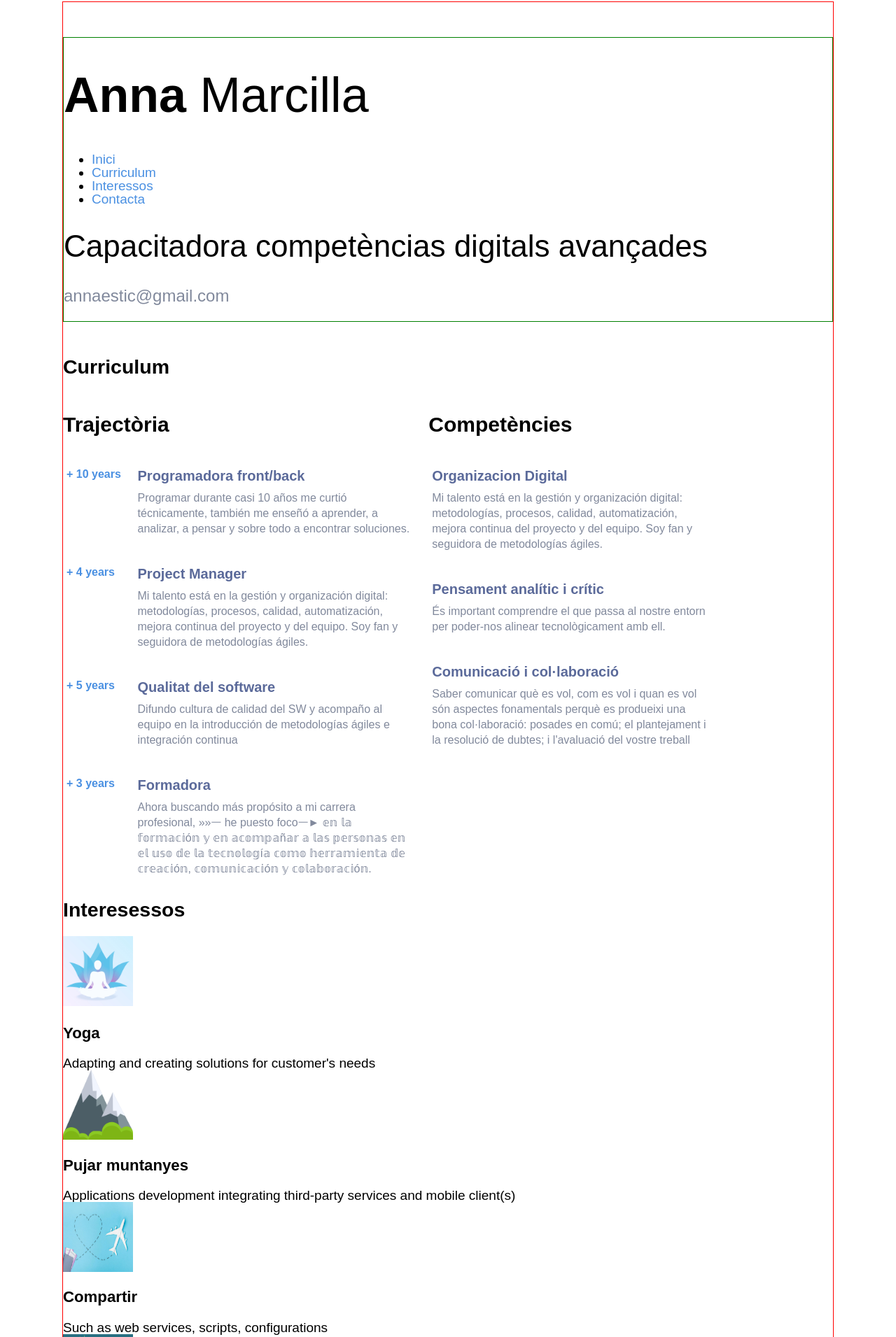
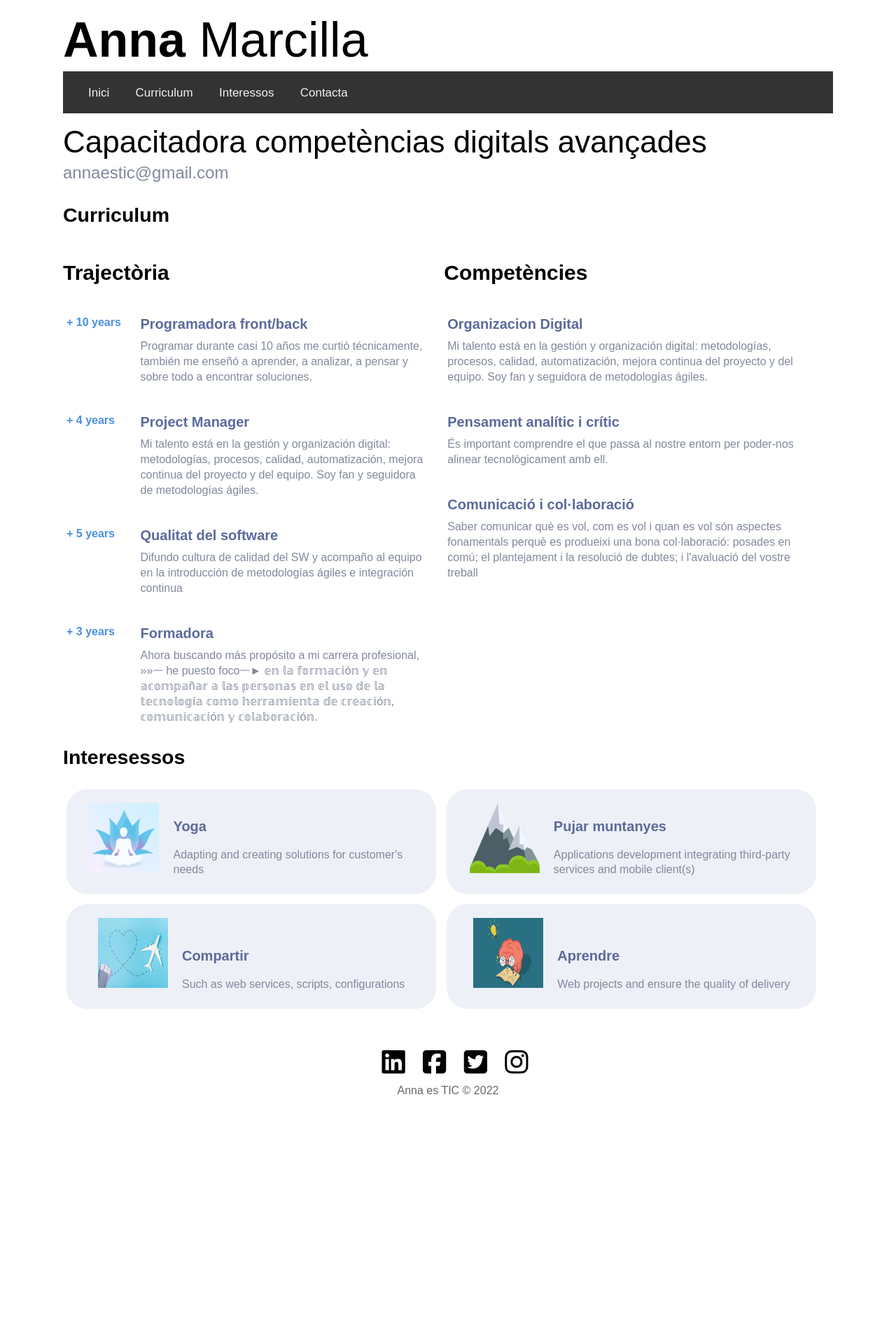
Before and after one commit to annaesticprofe/ada01, a plain HTML site: page web/versio02-css/index.html in a window 1280 px wide. Shown: the part 28-1939 px from the top of the page at 70% size. After the commit the page ends 1695 px from the top, so only its background shows below. Drawn offline with Linux system fonts and the light colour scheme.

Commit message:
amb css avançat

```diff
--- a/web/versio 04/css/styles.css
+++ b/web/versio 04/css/styles.css
@@ -58,7 +58,6 @@ h1.name {
 
 
 /*CV trajectoria i competències */
-
 .sections {
 	/* PEr ficar el contingut TRajectoria + Competencies */
 	display: inline-block;
--- /dev/null
+++ b/web/versio02-css/css/menu.css
@@ -0,0 +1,31 @@
+/* Add a black background color to the top navigation */
+.topnav {
+  background-color: #333;
+  border: 0px solid yellow;
+  height: 20px;
+  padding: 20px;
+  margin-bottom: 10px auto;
+  margin-top: 0px;
+}
+
+.topnav li {
+  border: 0px solid red;
+  display: inline;
+}
+
+/* Style the links inside the navigation bar */
+.topnav a {
+  /* float: left; */
+  /* display: block; */
+  color: #f2f2f2;
+  text-align: center;
+  padding: 14px 16px;
+  text-decoration: none;
+  font-size: 17px;
+}
+
+/* Change the color of links on hover */
+.topnav a:hover {
+  background-color: #ddd;
+  color: black;
+}
--- /dev/null
+++ b/web/versio02-css/css/peu.css
@@ -0,0 +1,23 @@
+.item.social {
+    /* border: solid; */
+    text-align: center;
+    padding: 50px;
+}
+
+.item.social>a {
+    margin-left: 20px;
+    margin-top: 52px;
+    color: black;
+    size: "fa-10x";
+}
+
+.item.social>a:hover {
+    opacity: 0.7;
+}
+
+.copyright {
+    margin-top: 14px;
+    margin-bottom: 0;
+    font-size: 16px;
+    opacity: 0.6;
+}
--- a/web/versio02-css/css/styles.css
+++ b/web/versio02-css/css/styles.css
@@ -21,13 +21,11 @@ a {
 /* Styles pel contenidor principal  */
 /************************************/
 .container {
-    border: 1px solid red;
+    border: 0px solid red;
     /* Maxima amplada 1100 pixels  */
     max-width: 1100px;
     /* Fiquem marge superior  */
-    margin: 30px auto;
-    /* establim alçada automàtica*/
-    height: auto;
+    margin: 50px auto;
 }
 
 
@@ -35,40 +33,51 @@ a {
 /* Styles per la capsalera  */
 /****************************/
 .hero {
-    border: 1px solid green;
-    margin: 50px auto;
-    position: relative;
+    border: 0px solid green;
+    margin: 0px;
+    padding-bottom: 10px;
+    height: auto;
 }
 
 /* Styles del nom  */
 h1.name {
+    border: 0px solid red;
     font-size: 70px;
     font-weight: 300;
+    margin: 0px;
+    padding-bottom: 10px;
 }
 
 /* capçalera perfil profesional */
 .lead {
+    border: 0px solid red;
     font-size: 44px;
     font-weight: 300;
+    margin: 0px;
+    padding: 0px;
+    padding-bottom: 10px;
 }
 
 /* capçalera email */
 .email {
+    border: 0px solid red;
     font-size: 24px;
     font-weight: 300;
     color: #81899C;
+    margin: 0px;
+    padding: 0px;
 }
 
 /*********************************/
-/* CV trajectoria i competències */
+/* CV competencies i competències */
 /*********************************/
 .sectionsCV {
-    /* PEr ficar el contingut TRajectoria + Competencies */
+    /* PEr ficar el contingut competencies + Competencies */
     border: 0px solid blue;
     /* inline-block: permet establir una amplada i una alçada a l'element. */
     display: inline-block;
     vertical-align: top;
-    width: 47%;
+    width: 49%;
     height: 700px;
 }
 
@@ -111,8 +120,6 @@ h1.name {
     margin-bottom: 8px;
 }
 
-
-
 .list-trajectoria span {
     font-size: 16px;
     color: #81899C;
@@ -120,32 +127,184 @@ h1.name {
 
 }
 
-/* interessos  */
-.card {
-    width: 47.9%;
-    height: 150px;
+
+.list-competencies {
+    border: 0px solid purple;
+    margin: 20px 5px;
+    vertical-align: top;
+}
+
+.list-competencies div {
+    border: 0px solid green;
+    display: inline-block;
+    vertical-align: top;
+    width: 100%;
+}
+
+.list-competencies h3 {
+    border: 0px solid purple;
+    font-size: 20px;
+    font-weight: 600;
+    color: #5B6A9A;
+    line-height: 26px;
+    margin-bottom: 8px;
+}
+
+.list-competencies span {
+    font-size: 16px;
+    color: #81899C;
+    line-height: 22px;
+}
+
+
+/* INTERESSOS  */
+
+.contenidor-interessos {
+    border: 0px solid purple;
+    /* height: auto;   */
+       max-width: 1100px;
+    /* display: block; */
+}
+
+.interes {
+    border: 0px solid green;
+    display: inline-block;
+    width: 48%;
+    height: 130px;
     background-color: #EEF0F7;
-    display: inline-block;
     margin: 7px 5px;
     vertical-align: top;
     border-radius: 30px;
     text-align: center;
-    padding-top: 20px
+    padding-top: 20px;
 }
 
-
-/* INTERESSOS  */
-.cards {
-    /* 	height: auto; */
-    /* max-width: 1120px; */
-    display: block;
-    margin-top: 280px;
-}
-
-
-.card-active,
-.card:hover {
+.interes-active,
+.interes:hover {
     background-color: #fff;
     box-shadow: 0px 5px 50px -8px #ddd;
     cursor: pointer;
 }
+
+/* iCONES DELS INTERESSOS */
+.interes-banner {
+    border: 0px solid blue;
+    display: inline-block;
+    max-width: 160px;
+}
+
+/* .interes-banner span {
+	font-size: 35px;
+	font-weight: 300;
+	color: #5B6A9A;
+	vertical-align: top;
+} */
+
+/* .skill-level h2 {
+	font-size: 95px;
+	font-weight: 300;
+	display: inline-block;
+	vertical-align: top;
+	color: #5B6A9A;
+ 	letter-spacing: -5px;
+} */
+
+.interes-descripcio {
+    border: 0px solid yellow;
+    display: inline-block;
+    max-width: 65%;
+    text-align: left;
+    /* margin-top: 15px; */
+    margin-left: 15px;
+}
+
+.interes-descripcio h3 {
+    border: 0px solid pink;
+    font-size: 20px;
+    font-weight: 800;
+    color: #5B6A9A;
+
+}
+
+.interes-descripcio span {
+    border: 0px solid black;
+    color: #81899C;
+    line-height: 20px;
+    font-size: 16px;
+}
+
+/* Media queries*/
+
+/* tablet :horizontal */
+@media(max-width: 992px) {
+    .sectionsCV {
+        width: 47%;
+        height: 780px;
+    }
+
+	.container {
+		padding: 15px;
+		margin: 0px auto;
+	}
+
+ 	.contenidor-interessos {
+        margin-top: 10px;
+        max-width: 1000px;
+	}
+
+}
+
+/* tablet :vertical */
+@media(max-width: 768px) {
+    .sectionsCV {
+        height: 850px;
+    }
+
+/*     .contenidor-interessos {
+        margin-top: 10px;
+        max-width: 1000px;
+	}  */
+
+
+}
+
+/* mobil :horitzontal/vertical */
+@media(max-width: 768px) {
+    .sectionsCV {
+        display: block;
+        width: 100%;
+        height: auto;
+    }
+
+    .contenidor-interessos {
+        border: 1px solid purple;
+    }
+
+    .interes {
+        border: 1px solid green;
+        display: block;
+        width: 70%;
+        margin-bottom: 30px;
+    }
+
+}
+
+
+/* @media(max-width: 425px) {
+    .lead {
+		margin-top: 15px;
+		font-size: 20px;
+		line-height: 28px;
+	}
+
+	.container {
+		margin: 0px;
+		padding: 0 15px;
+	}
+
+	h1.name {
+		font-size: 40px;
+	}
+
+
+} */
--- a/web/versio02-css/index.html
+++ b/web/versio02-css/index.html
@@ -6,6 +6,9 @@
 	<meta charset="UTF-8">
 	<meta name="viewport" content="width=device-width, initial-scale=1.0">
 	<link rel="stylesheet" href="css/styles.css">
+	<link rel="stylesheet" href="css/peu.css">
+	<link rel="stylesheet" href="css/menu.css">
+	<script src="https://kit.fontawesome.com/7ac73c8bbe.js" crossorigin="anonymous"></script>
 </head>
 
 <body>
@@ -13,19 +16,18 @@
 		<!-- capçalera -->
 		<header class="hero">
 			<h1 class="name"><strong>Anna</strong> Marcilla</h1>
-			<div>
-				<ul>
-					<li><a href=""><span>Inici</a></li>
-					<li><a href="#cv"><span>Curriculum</a></li>
-					<li><a href="#interes"><span>Interessos</a></li>
-					<li><a href="contacta.html"><span>Contacta</a></li>
-				</ul>
-			</div>
+			<ul class="topnav" id="myTopnav">
+				<li><a href=""><span>Inici</a></li>
+				<li><a href="#cv"><span>Curriculum</a></li>
+				<li><a href="#interes"><span>Interessos</a></li>
+				<li><a href="contacta.html"><span>Contacta</a></li>
+			</ul>
 			<h2 class="lead">Capacitadora competèncias digitals avançades</h2>
 			<h3 class="email">annaestic@gmail.com</h3>
 		</header>
 
-		<!-- section: trajectoria -->
+
+		<!-- section: competencies -->
 		<section>
 			<a name="cv"></a>
 			<h1>Curriculum </h1>
@@ -35,18 +37,18 @@
 			<p class="section-title">Trajectòria</p>
 			<div class="list-trajectoria">
 				<span class="exp">+ 10 years</span>
-				<div >
+				<div>
 					<h3>Programadora front/back</h3>
-					<span >Programar durante casi 10 años me curtió técnicamente, también me enseñó a aprender, a
+					<span>Programar durante casi 10 años me curtió técnicamente, también me enseñó a aprender, a
 						analizar, a pensar y sobre todo a encontrar soluciones. </span>
 				</div>
 			</div>
 
 			<div class="list-trajectoria">
 				<span class="exp">+ 4 years </span>
-				<div >
+				<div>
 					<h3>Project Manager</h3>
-					<span >Mi talento está en la gestión y organización digital: metodologías, procesos, calidad,
+					<span>Mi talento está en la gestión y organización digital: metodologías, procesos, calidad,
 						automatización, mejora continua del proyecto y del equipo. Soy fan y seguidora de
 						metodologías
 						ágiles.
@@ -56,18 +58,18 @@
 
 			<div class="list-trajectoria">
 				<span class="exp"> + 5 years </span>
-				<div >
+				<div>
 					<h3>Qualitat del software</h3>
-					<span >Difundo cultura de calidad del SW y acompaño al equipo en la introducción de metodologías
+					<span>Difundo cultura de calidad del SW y acompaño al equipo en la introducción de metodologías
 						ágiles e integración continua </span>
 				</div>
 			</div>
 
 			<div class="list-trajectoria">
 				<span class="exp"> + 3 years </span>
-				<div >
+				<div>
 					<h3>Formadora</h3>
-					<span >Ahora buscando más propósito a mi carrera profesional, »»ᅳ he puesto focoᅳ► 𝕖𝕟 𝕝𝕒
+					<span>Ahora buscando más propósito a mi carrera profesional, »»ᅳ he puesto focoᅳ► 𝕖𝕟 𝕝𝕒
 						𝕗𝕠𝕣𝕞𝕒𝕔𝕚ó𝕟 𝕪 𝕖𝕟 𝕒𝕔𝕠𝕞𝕡𝕒ñ𝕒𝕣 𝕒 𝕝𝕒𝕤 𝕡𝕖𝕣𝕤𝕠𝕟𝕒𝕤 𝕖𝕟 𝕖𝕝 𝕦𝕤𝕠 𝕕𝕖
 						𝕝𝕒 𝕥𝕖𝕔𝕟𝕠𝕝𝕠𝕘í𝕒 𝕔𝕠𝕞𝕠 𝕙𝕖𝕣𝕣𝕒𝕞𝕚𝕖𝕟𝕥𝕒 𝕕𝕖 𝕔𝕣𝕖𝕒𝕔𝕚ó𝕟,
 						𝕔𝕠𝕞𝕦𝕟𝕚𝕔𝕒𝕔𝕚ó𝕟 𝕪 𝕔𝕠𝕝𝕒𝕓𝕠𝕣𝕒𝕔𝕚ó𝕟.
@@ -79,7 +81,7 @@
 		<!-- section: competències -->
 		<section class="sectionsCV">
 			<p class="section-title">Competències</p>
-			<div class="list-trajectoria">
+			<div class="list-competencies">
 				<div>
 					<h3>Organizacion Digital</h3>
 					<span>Mi talento está en la gestión y organización digital: metodologías, procesos, calidad,
@@ -88,8 +90,8 @@
 				</div>
 			</div>
 
-			<div class="list-trajectoria">
-				<div >
+			<div class="list-competencies">
+				<div>
 					<h3>Pensament analític i crític</h3>
 					<span>És important comprendre el que passa al nostre entorn per poder-nos alinear
 						tecnològicament
@@ -97,85 +99,80 @@
 				</div>
 			</div>
 
-			<div class="list-trajectoria">
-				<div >
+			<div class="list-competencies">
+				<div>
 					<h3>Comunicació i col·laboració</h3>
 					<span>Saber comunicar què es vol, com es vol i quan es vol són aspectes fonamentals perquè es
 						produeixi una bona col·laboració: posades en comú; el plantejament i la resolució de dubtes;
-						i
-						l'avaluació del vostre treball</span>
+						i l'avaluació del vostre treball</span>
+				</div>
+			</div>
+		</section>
+
+		<!-- section: Interesessos -->
+		<section>
+			<a name="interes"></a>
+			<h2>Interesessos</h2>
+		</section>
+
+		<section class="contenidor-interessos">
+
+			<div class="interes">
+				<div class="interes-banner">
+					<img src="./img/yoga.jpg" alt="" width="100" height="100">
+				</div>
+
+				<div class="interes-descripcio">
+					<h3>Yoga</h3>
+					<span>Adapting and creating solutions for customer's needs</span>
+				</div>
+			</div>
+
+
+			<div class="interes">
+				<div class="interes-banner">
+					<img src="./img/montanya.png" alt="" width="100" height="100">
+				</div>
+
+				<div class="interes-descripcio">
+					<h3>Pujar muntanyes</h3>
+					<span>Applications development integrating third-party services and mobile client(s)</span>
+				</div>
+			</div>
+
+
+			<div class="interes">
+				<div class="interes-banner">
+					<img src="./img/viajar.jpeg" alt="" width="100" height="100">
+				</div>
+
+				<div class="interes-descripcio">
+					<h3>Compartir</h3>
+					<span>Such as web services, scripts, configurations</span>
+				</div>
+			</div>
+
+
+			<div class="interes">
+				<div class="interes-banner">
+					<img src="./img/aprender.jpg" alt="" width="100" height="100">
+				</div>
+
+				<div class="interes-descripcio">
+					<h3>Aprendre</h3>
+					<span>Web projects and ensure the quality of delivery</span>
 				</div>
 			</div>
 		</section>
 
 
 
-		<!-- section: Interesessos -->
-		<section class="curriculum">
-			<a name="interes"></a>
-			<h2>Interesessos</h2>
-		</section>
-
-		<section>
-			<div>
-				<div>
-					<h2>
-						<img src="./img/yoga.jpg" alt="" width="100" height="100">
-					</h2>
-				</div>
-
-				<div>
-					<h3>Yoga</h3>
-					<span>Adapting and creating solutions for customer's needs</span>
-				</div>
-			</div>
-
-
-			<div>
-				<div>
-					<img src="./img/montanya.png" alt="" width="100" height="100">
-				</div>
-
-				<div class="skill-meta">
-					<h3>Pujar muntanyes</h3>
-					<span>Applications development integrating third-party services and mobile client(s)</span>
-				</div>
-			</div>
-
-
-			<div>
-				<div>
-					<img src="./img/viajar.jpeg" alt="" width="100" height="100">
-				</div>
-
-				<div>
-					<h3>Compartir</h3>
-					<span>Such as web services, scripts, configurations</span>
-				</div>
-			</div>
-
-
-			<div>
-				<div>
-					<img src="./img/aprender.jpg" alt="" width="100" height="100">
-				</div>
-
-				<div>
-					<h3>Aprendre</h3>
-					<span>Web projects and ensure the quality of delivery</span>
-				</div>
-			</div>
-
-		</section>
-
-		<br>
-
 		<!-- section: footer -->
-		<footer>
-			<a href="#">Linkedin</a>
-			<a href="#">Facebook</a>
-			<a href="#">twitter</i></a>
-			<a href="#">instagram</a>
+		<footer class="item social">
+			<a href="#"><i class="fa fa-linkedin-square fa-2x"></i></a>
+			<a href="#"><i class="fa fa-facebook-square fa-2x"></i> </a>
+			<a href="#"><i class="fa fa-twitter-square fa-2x"></i></a>
+			<a href="#"><i class="fa fa-instagram fa-2x"></i></a>
 			<p class="copyright">Anna es TIC © 2022</p>
 		</footer>
 
```
Lines whose indentation alone changed are shown as unchanged.
